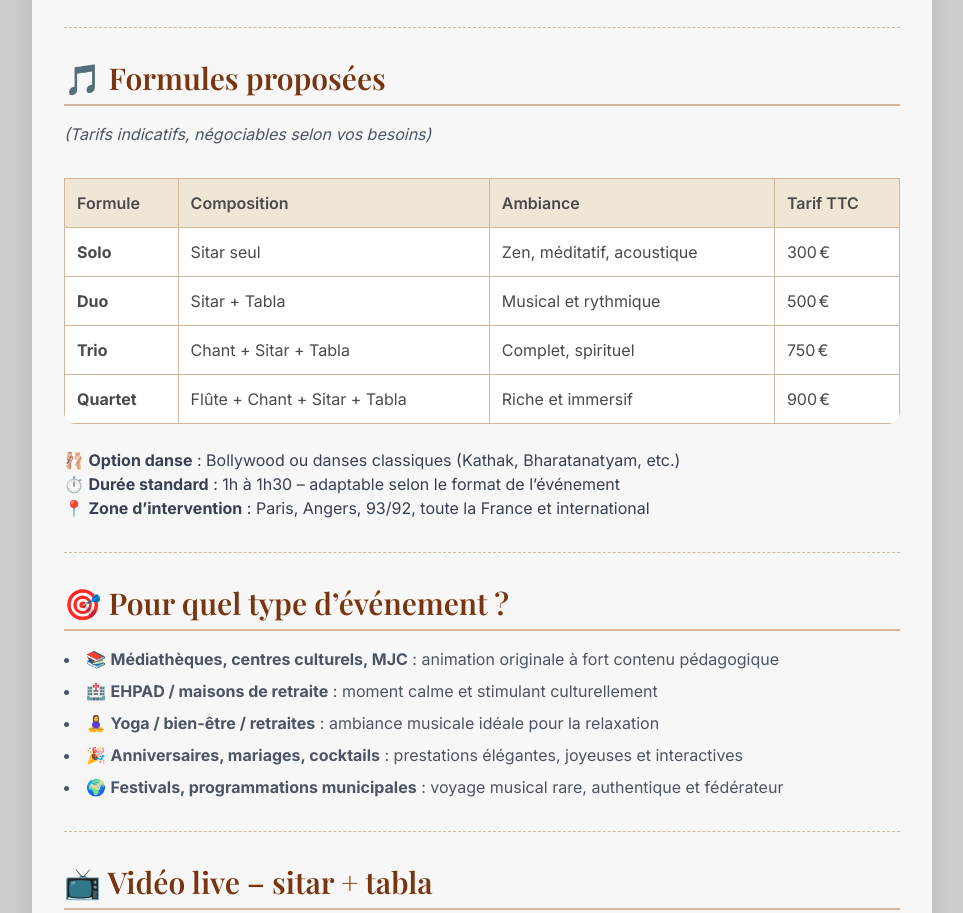
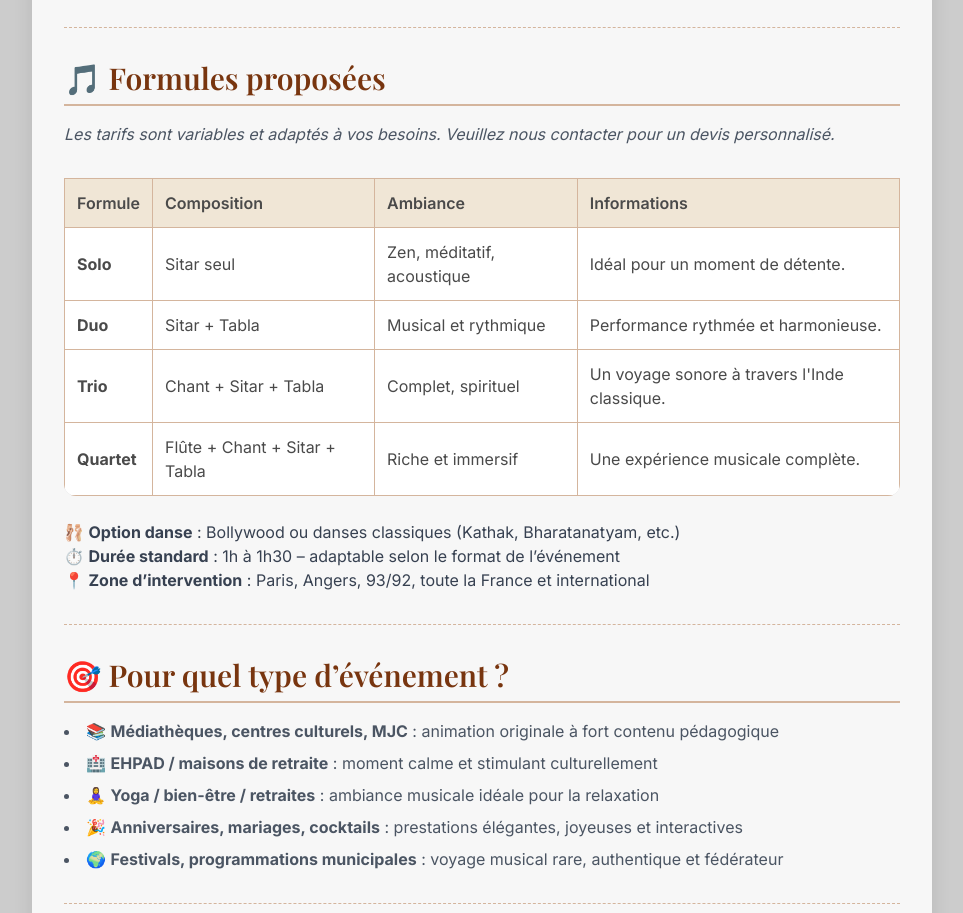
Before and after one commit to saptaksutra/Badeli-Animation, a plain HTML site: page index.html in a window 1280 px wide. Shown: the part 800-1713 px from the top of the page, without its empty margins (158-1121 px from the left). Drawn offline with nearby package versions, Linux system fonts and the light colour scheme; placeholder pictures from the web are drawn by us; a web font is replaced by a local one.

Commit message:
Update index.html

```diff
--- a/index.html
+++ b/index.html
@@ -161,7 +161,10 @@
 
         <!-- Formulas Section -->
         <h2 class="text-3xl font-semibold text-amber-900 mb-4">🎵 Formules proposées</h2>
-        <p class="text-gray-600 mb-4 italic">(Tarifs indicatifs, négociables selon vos besoins)</p>
+        <p class="text-gray-600 mb-4 italic">
+            Les tarifs sont variables et adaptés à vos besoins.
+            Veuillez nous contacter pour un devis personnalisé.
+        </p>
 
         <div class="overflow-x-auto rounded-xl">
             <table class="table-style bg-white shadow-md rounded-xl">
@@ -170,7 +173,7 @@
                         <th>Formule</th>
                         <th>Composition</th>
                         <th>Ambiance</th>
-                        <th>Tarif TTC</th>
+                        <th>Informations</th> <!-- Changed from Tarif TTC -->
                     </tr>
                 </thead>
                 <tbody>
@@ -178,25 +181,25 @@
                         <td><strong>Solo</strong></td>
                         <td>Sitar seul</td>
                         <td>Zen, méditatif, acoustique</td>
-                        <td>300 €</td>
+                        <td>Idéal pour un moment de détente.</td>
                     </tr>
                     <tr>
                         <td><strong>Duo</strong></td>
                         <td>Sitar + Tabla</td>
                         <td>Musical et rythmique</td>
-                        <td>500 €</td>
+                        <td>Performance rythmée et harmonieuse.</td>
                     </tr>
                     <tr>
                         <td><strong>Trio</strong></td>
                         <td>Chant + Sitar + Tabla</td>
                         <td>Complet, spirituel</td>
-                        <td>750 €</td>
+                        <td>Un voyage sonore à travers l'Inde classique.</td>
                     </tr>
                     <tr>
                         <td><strong>Quartet</strong></td>
                         <td>Flûte + Chant + Sitar + Tabla</td>
                         <td>Riche et immersif</td>
-                        <td>900 €</td>
+                        <td>Une expérience musicale complète.</td>
                     </tr>
                 </tbody>
             </table>
@@ -225,7 +228,7 @@
         <!-- Video Section -->
         <h2 class="text-3xl font-semibold text-amber-900 mb-4">📺 Vidéo live – sitar + tabla</h2>
         <div class="text-center mb-6">
-            <a href="https://www.youtube.com/watch?v=yblnJy6Chmo" target="_blank" class="button-link">
+            <a href="https://youtu.be/lcBU2dooNGI?si=8V_yzlIVx8c0WNOb" target="_blank" class="button-link">
                 🎥 Regarder sur YouTube
             </a>
             <p class="text-sm text-gray-500 mt-2">(Amanat Ali Kawa est le musicien à droite, au sitar)</p>
@@ -250,6 +253,7 @@
             <p>👤 <strong>Esteban Bertrand</strong> – Manager du groupe Badeli</p>
             <p>📧 <a href="mailto:saptaksutra@gmail.com" class="text-blue-600 hover:underline">saptaksutra@gmail.com</a></p>
             <p>📱 06 29 90 91 25</p>
+            <p>🌐 Site complémentaire : <a href="https://acheterharmonium.canalblog.com/archives/2020/03/02/38070429.html" target="_blank" class="text-blue-600 hover:underline">acheterharmonium.canalblog.com</a></p>
         </div>
 
         <div class="text-center mt-8">
```
